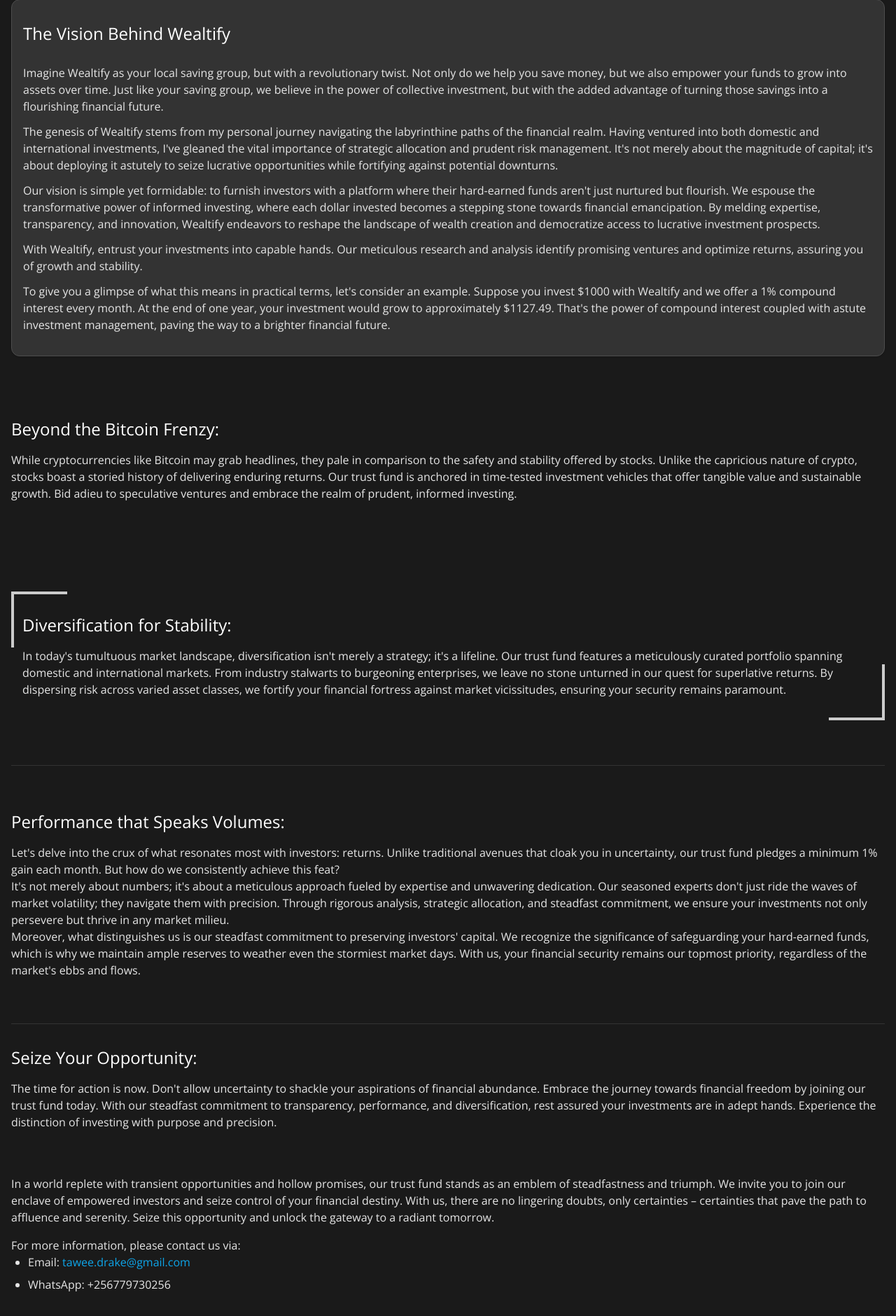
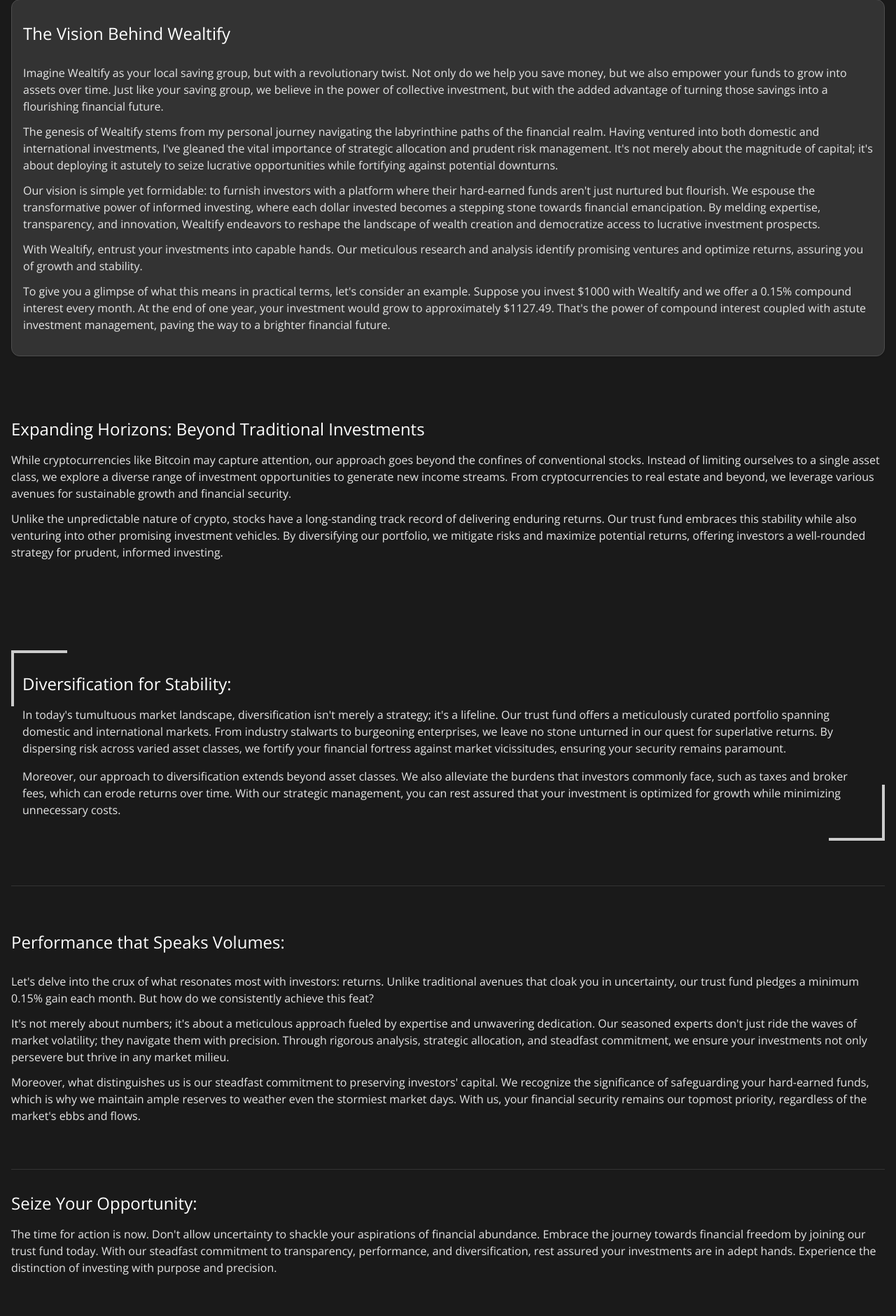
Before and after one commit to Theetawee/REDO-DEVELOPERS, a Django app: page /investments/ in a window 1280 px wide. Shown: the part 1009-2889 px from the top of the page at 70% size. Run offline with Django 4.2, Linux system fonts and the light colour scheme; style sheets or scripts are compiled from the project's sources.

Commit message:
Update investments.html

```diff
--- a/templates/main/investments.html
+++ b/templates/main/investments.html
@@ -95,20 +95,17 @@
             With {{brand}}, entrust your investments into capable hands. Our meticulous research and analysis identify promising ventures and optimize returns, assuring you of growth and stability.
         </p>
         <p>
-            To give you a glimpse of what this means in practical terms, let's consider an example. Suppose you invest $1000 with {{brand}} and we offer a 1% compound interest every month. At the end of one year, your investment would grow to approximately $1127.49. That's the power of compound interest coupled with astute investment management, paving the way to a brighter financial future.
+            To give you a glimpse of what this means in practical terms, let's consider an example. Suppose you invest $1000 with {{brand}} and we offer a 0.15% compound interest every month. At the end of one year, your investment would grow to approximately $1127.49. That's the power of compound interest coupled with astute investment management, paving the way to a brighter financial future.
         </p>
     </div>
 
     <div class="py-16">
-      <h2 class="title">Beyond the Bitcoin Frenzy:</h2>
+        <h2 class="title">Expanding Horizons: Beyond Traditional Investments</h2>
+        <p class="mb-3">
+            While cryptocurrencies like Bitcoin may capture attention, our approach goes beyond the confines of conventional stocks. Instead of limiting ourselves to a single asset class, we explore a diverse range of investment opportunities to generate new income streams. From cryptocurrencies to real estate and beyond, we leverage various avenues for sustainable growth and financial security.
+        </p>
         <p>
-        While cryptocurrencies like Bitcoin may grab headlines, they pale in
-        comparison to the safety and stability offered by stocks. Unlike the
-        capricious nature of crypto, stocks boast a storied history of
-        delivering enduring returns. Our trust fund is anchored in time-tested
-        investment vehicles that offer tangible value and sustainable growth.
-        Bid adieu to speculative ventures and embrace the realm of prudent,
-        informed investing.
+            Unlike the unpredictable nature of crypto, stocks have a long-standing track record of delivering enduring returns. Our trust fund embraces this stability while also venturing into other promising investment vehicles. By diversifying our portfolio, we mitigate risks and maximize potential returns, offering investors a well-rounded strategy for prudent, informed investing.
         </p>
     </div>
 
@@ -117,26 +114,22 @@
 
         <div class="px-4">
             <h2 class="title">Diversification for Stability:</h2>
+            <p class="mb-4">
+                In today's tumultuous market landscape, diversification isn't merely a strategy; it's a lifeline. Our trust fund offers a meticulously curated portfolio spanning domestic and international markets. From industry stalwarts to burgeoning enterprises, we leave no stone unturned in our quest for superlative returns. By dispersing risk across varied asset classes, we fortify your financial fortress against market vicissitudes, ensuring your security remains paramount.
+            </p>
             <p>
-          In today's tumultuous market landscape, diversification isn't merely a
-          strategy; it's a lifeline. Our trust fund features a meticulously
-          curated portfolio spanning domestic and international markets. From
-          industry stalwarts to burgeoning enterprises, we leave no stone
-          unturned in our quest for superlative returns. By dispersing risk
-          across varied asset classes, we fortify your financial fortress
-          against market vicissitudes, ensuring your security remains paramount.
+                Moreover, our approach to diversification extends beyond asset classes. We also alleviate the burdens that investors commonly face, such as taxes and broker fees, which can erode returns over time. With our strategic management, you can rest assured that your investment is optimized for growth while minimizing unnecessary costs.
             </p>
         </div>
-      <div
-        class="border-b-4 absolute bottom-0 right-0 ml-auto border-r-4 h-20 w-20"></div>
+        <div class="border-b-4 absolute bottom-0 right-0 ml-auto border-r-4 h-20 w-20"></div>
     </div>
 
-    <div class="py-16 border-y border-gray-800">
+    <div class="py-16 border-y grid grid-cols-1 gap-3 border-gray-800">
       <h2 class="title">Performance that Speaks Volumes:</h2>
       <p>
         Let's delve into the crux of what resonates most with investors:
         returns. Unlike traditional avenues that cloak you in uncertainty, our
-        trust fund pledges a minimum 1% gain each month. But how do we
+        trust fund pledges a minimum 0.15% gain each month. But how do we
         consistently achieve this feat?
       </p>
       <p>
```
Lines whose indentation alone changed are shown as unchanged.
